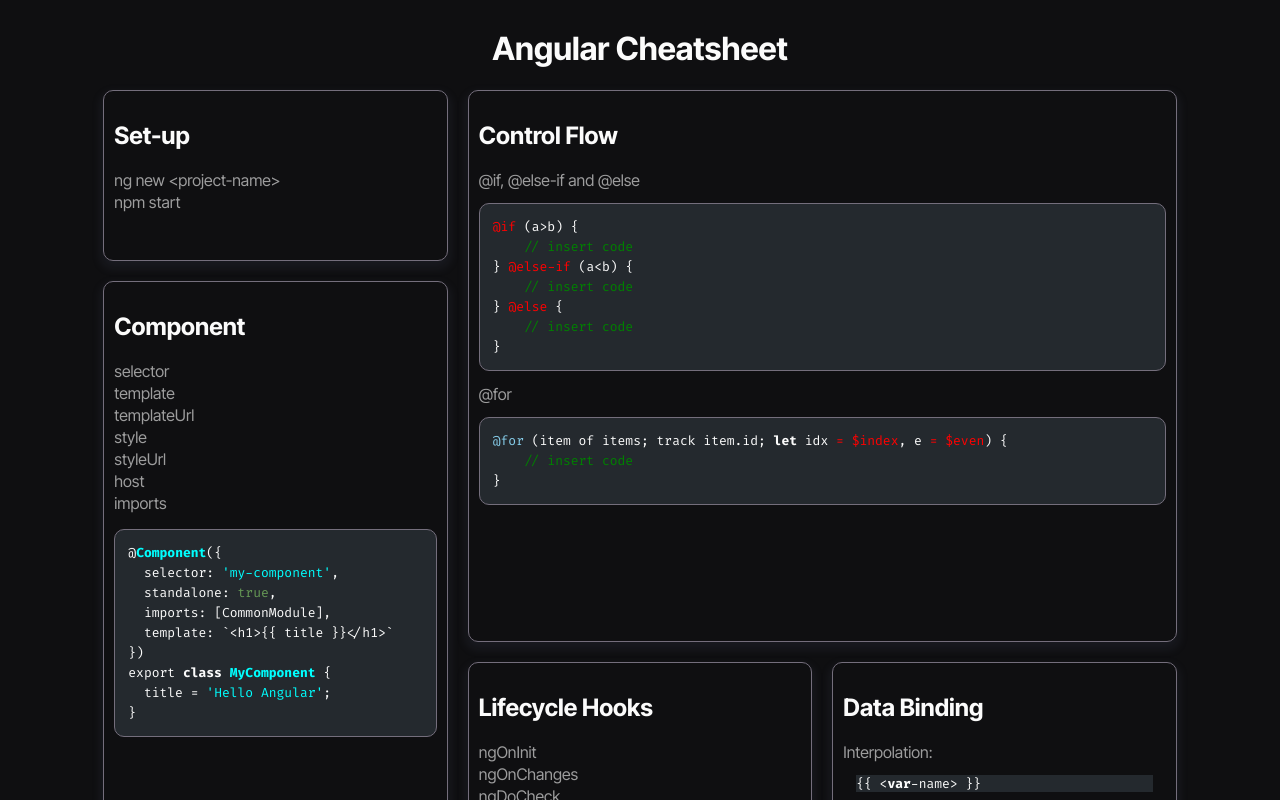
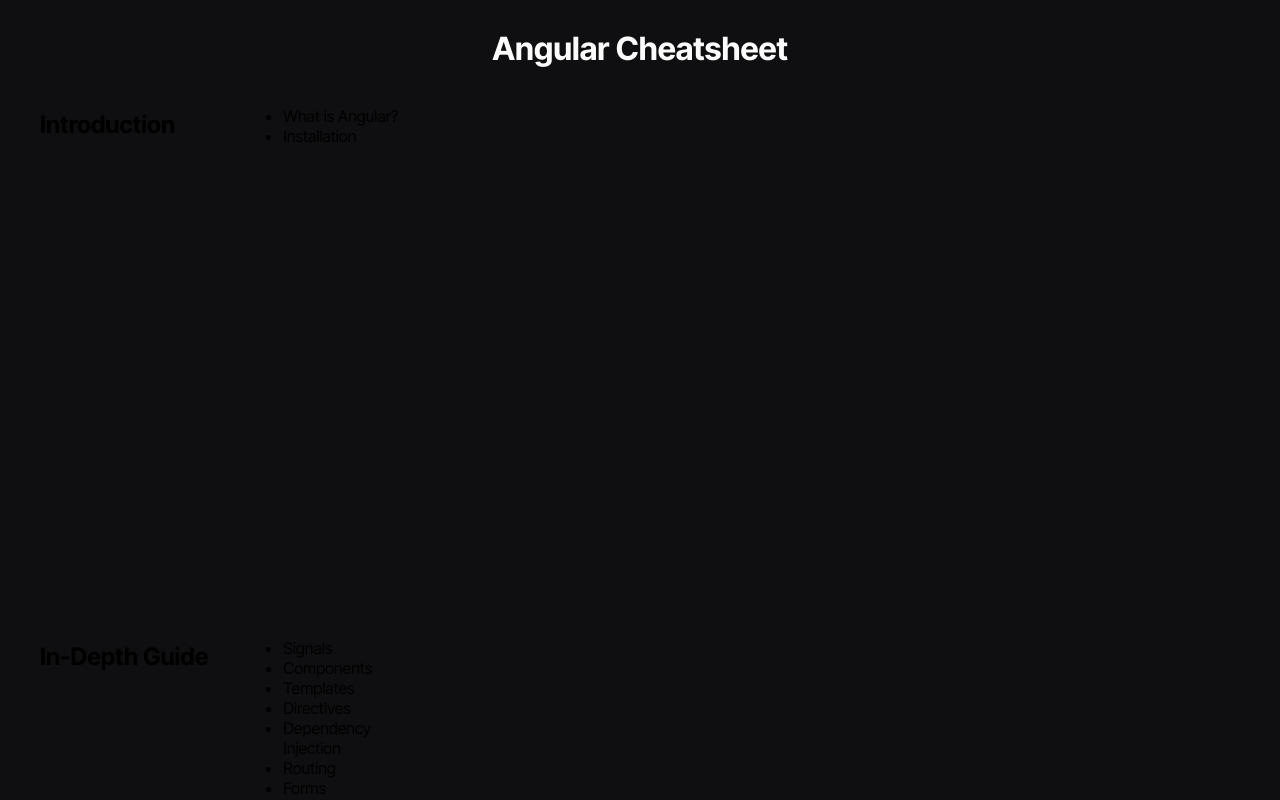
Before and after one commit to titopotito/AngularCheatsheet, an Angular app: page / in a window 1280 px wide. Shown: the top 800 px of the page. Built offline with nearby package versions, Linux system fonts and the light colour scheme.

Commit message:
Start of Project Restructuring.

```diff
--- a/src/app/app.html
+++ b/src/app/app.html
@@ -1,14 +1,35 @@
 
 <main class="main">
   <h1>Angular Cheatsheet</h1>
-  <section>
+  <nav>
+    <section>
+      <h2>Introduction</h2>
+      <ul>
+        <li>What is Angular?</li>
+        <li>Installation</li>
+      </ul>
+    </section>
+    <section>
+      <h2>In-Depth Guide</h2>
+      <ul>
+        <li>Signals</li>
+        <li>Components</li>
+        <li>Templates</li>
+        <li>Directives</li>
+        <li>Dependency Injection</li>
+        <li>Routing</li>
+        <li>Forms</li>
+        <li>HTTP Client</li>
+      </ul>
+    </section>
+  </nav>
+  <!-- <section>
     <topic-set-up class="set-up"></topic-set-up>
     <topic-component class="component"></topic-component>
     <topic-control-flow class="control-flow"></topic-control-flow>
     <topic-structural-directives class="structural-directives"></topic-structural-directives>
     <topic-data-binding class="data-binding"></topic-data-binding>
     <topic-lifecycle-hooks class="lifecycle-hooks"></topic-lifecycle-hooks>
-  </section>
+  </section> -->
+  <router-outlet />
 </main>
-
-<router-outlet />
--- a/src/app/shared-components/sh-basic-container/sh-basic-container.css
+++ b/src/app/shared-components/sh-basic-container/sh-basic-container.css
@@ -2,7 +2,7 @@
   color: var(--font-color-1);
   border: 1px solid var(--border-color-1);
   border-radius: 10px;
-  padding: 10px;
+  padding: 10px 20px;
   box-shadow: var(--box-shadow-1);
   height: 100%;
   box-sizing: border-box;
--- a/src/app/shared-components/sh-list-item/sh-list-item.css
+++ b/src/app/shared-components/sh-list-item/sh-list-item.css
@@ -3,9 +3,11 @@
   list-style: none;
   margin-bottom: 2px;
   text-wrap: nowrap;
+  padding: 5px;
 }
 
 li:hover {
   color: var(--font-color-1);
   cursor: pointer;
+  background-color: var(--background-color-2);
 }
```
